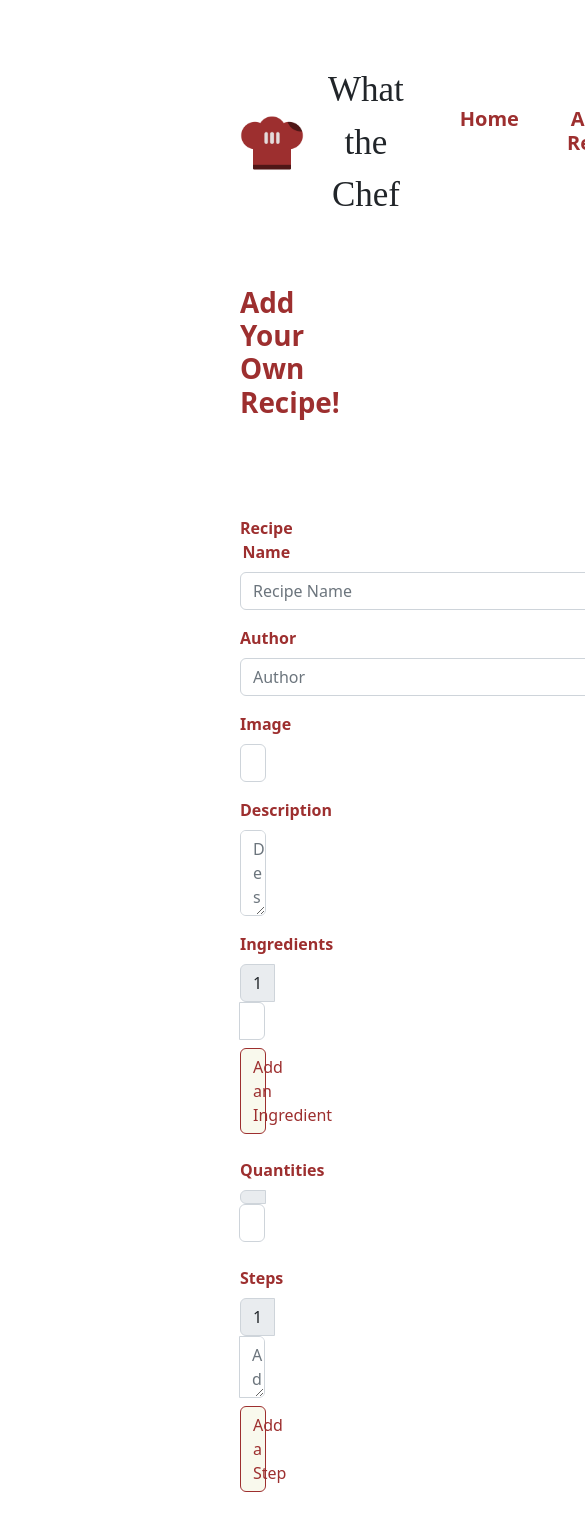
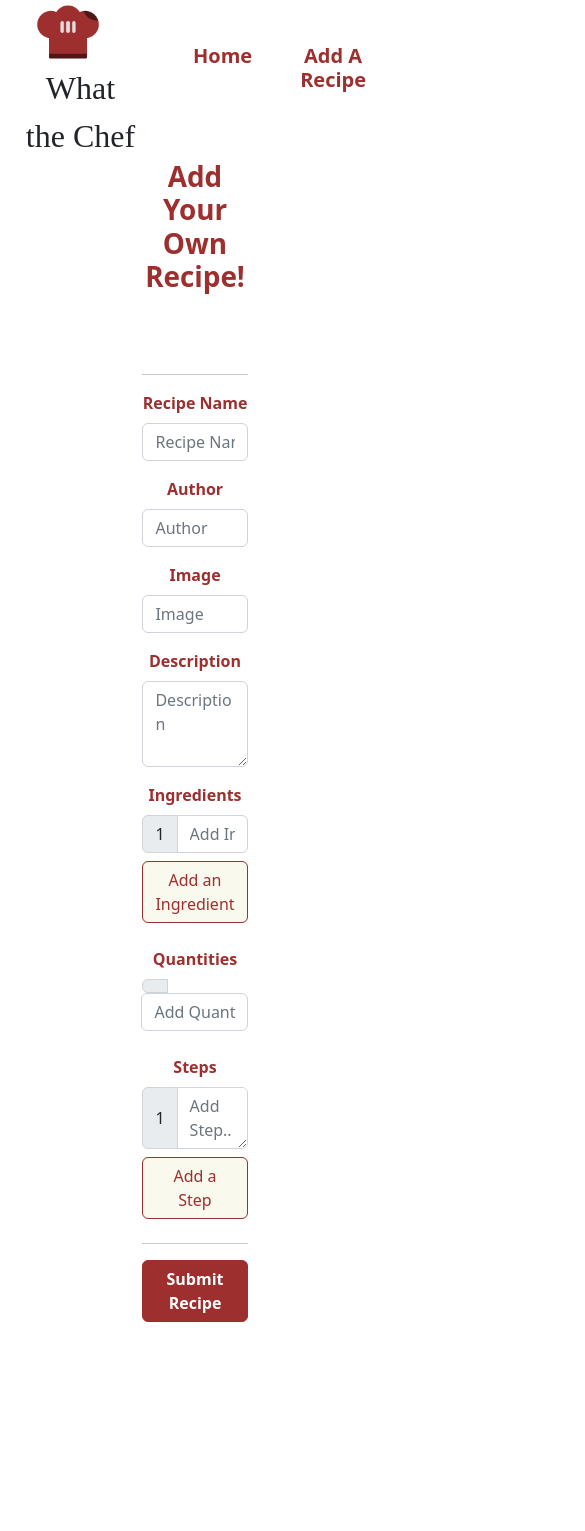
Before and after one commit to imandato/Milestone-2-Recipe-Project-Front, a React (Create React App) app: page /recipe/new in a window 390 px wide. Shown: the top 1531 px of the page, 585 px wide, since content can reach past the window. After the commit the page ends 1330 px from the top, so only its background shows below. Built offline with nearby package versions, Linux system fonts and the light colour scheme; a web font is replaced by a local one.

Commit message:
fixing responsive issues

```diff
--- a/package.json
+++ b/package.json
@@ -10,6 +10,7 @@
     "@testing-library/react": "^13.4.0",
     "@testing-library/user-event": "^13.5.0",
     "bootstrap": "^5.2.2",
+    "nodemon": "^2.0.20",
     "react": "^18.2.0",
     "react-axios": "^2.0.6",
     "react-bootstrap": "^2.5.0",
--- a/src/Components/AddRecipe.js
+++ b/src/Components/AddRecipe.js
@@ -76,39 +76,40 @@ const RecipeForm = () => {
     setStepList(steps);
   }
     return (
+      <div style={{display: "flex", justifyContent:"center"}}>
         <Form action="http://localhost:4000/recipe" method='POST' style={{marginLeft: "15rem", marginRight: "15rem"}}>
           <h1 style={{color: "rgba(157,47,47)", fontWeight: "bolder", marginBottom: "5rem"}}>Add Your Own Recipe!</h1>
           <hr/>
-          <Row className="align-items-center" style={{display: "flex", justifyContent: "space-around", }}>
+          <Row className="align-items-center" style={{ }}>
               <Col xs="auto">
                 <Form.Group className="mb-3" controlId="formRecipeName">
-                  <Form.Label style={{display: "flex", justifyContent: "start", fontWeight: "bolder",color: "rgba(157,47,47)"}}>Recipe Name</Form.Label>
-                  <Form.Control name="title" type="text" placeholder="Recipe Name" style={{width: "31rem"}} />
+                  <Form.Label style={{ fontWeight: "bolder",color: "rgba(157,47,47)"}}>Recipe Name</Form.Label>
+                  <Form.Control name="title" type="text" placeholder="Recipe Name" style={{maxWidth: "31rem"}} />
                 </Form.Group>
               </Col>
               <Col xs="auto">
                 <Form.Group className="mb-3" controlId="formAuthor">
-                  <Form.Label style={{display: "flex", justifyContent: "start", fontWeight: "bolder",color: "rgba(157,47,47)"}}>Author</Form.Label>
-                  <Form.Control type="text" placeholder="Author" name="author" style={{width: "31rem"}} />
+                  <Form.Label style={{ fontWeight: "bolder",color: "rgba(157,47,47)"}}>Author</Form.Label>
+                  <Form.Control type="text" placeholder="Author" name="author" style={{maxWidth: "31rem"}} />
                  </Form.Group>
               </Col>
           </Row>
 
           <Form.Group className="mb-3" controlId="formImage">
-            <Form.Label style={{display: "flex", justifyContent: "start", fontWeight: "bolder",color: "rgba(157,47,47)"}}>Image</Form.Label>
+            <Form.Label style={{ fontWeight: "bolder",color: "rgba(157,47,47)"}}>Image</Form.Label>
             <Form.Control type="text" name="image" placeholder="Image"  />
           </Form.Group>
           <Form.Group className="mb-3" controlId="formDescription">
-            <Form.Label style={{display: "flex", justifyContent: "start", fontWeight: "bolder",color: "rgba(157,47,47)"}}>Description</Form.Label>
+            <Form.Label style={{ fontWeight: "bolder",color: "rgba(157,47,47)"}}>Description</Form.Label>
             <Form.Control type="text" name="description" placeholder="Description" as="textarea" rows={3} />
           </Form.Group>
           <Form.Group className="mb-3" controlId="formDescription">
-            <Form.Label style={{display: "flex", justifyContent: "start", fontWeight: "bolder",color: "rgba(157,47,47)"}}>Ingredients</Form.Label>
+            <Form.Label style={{ fontWeight: "bolder",color: "rgba(157,47,47)"}}>Ingredients</Form.Label>
             {ingredientList.map((singleIngredient,index)=>(
               <div key={index}>
               <InputGroup className="mb-2">
                 <InputGroup.Text>{index+1}</InputGroup.Text>
-                <Form.Control style={{width:"45rem"}} id="inlineFormInputGroup" placeholder="Add Ingredient..." name="name" value={singleIngredient.ingredient} onChange={(e)=>handleIngredientChange(e,index)}/>
+                <Form.Control style={{maxWidth:"45rem"}} name="name" placeholder="Add Ingredient..."  value={singleIngredient.ingredient} onChange={(e)=>handleIngredientChange(e,index)}/>
               </InputGroup>
               <div style={{display:"flex", flexDirection:"column",justifyContent:"center", }}>
               {ingredientList.length -1 === index &&(
@@ -126,14 +127,14 @@ const RecipeForm = () => {
             ))}
           </Form.Group>
           <Form.Group className="mb-3" controlId="formDescription">
-            <Form.Label style={{display: "flex", justifyContent: "start", fontWeight: "bolder",color: "rgba(157,47,47)"}}>Quantities</Form.Label>
+            <Form.Label style={{ fontWeight: "bolder",color: "rgba(157,47,47)"}}>Quantities</Form.Label>
             {ingredientList.map((singleIngredient,index)=>(
               <div key={index}>
               <InputGroup className="mb-2">
                 <InputGroup.Text>{singleIngredient.ingredient}</InputGroup.Text>
                 {quantityList.map((singleQuantity,index)=>(
                   <div key={index}>
-                  <Form.Control id="inlineFormInputGroup" placeholder="Add Quantity..." name="quantity" value={singleQuantity.quantity} onChange={(e)=>handleQuantityChange(e,index)}/>
+                  <Form.Control  placeholder="Add Quantity..." name="quantity" value={singleQuantity.quantity} onChange={(e)=>handleQuantityChange(e,index)}/>
                   </div>
                 ))}
               </InputGroup>
@@ -153,12 +154,12 @@ const RecipeForm = () => {
             ))}
             </Form.Group>
           <Form.Group className="mb-3" controlId="formDescription">
-            <Form.Label style={{display: "flex", justifyContent: "start", fontWeight: "bolder",color: "rgba(157,47,47)"}}>Steps</Form.Label>
+            <Form.Label style={{ fontWeight: "bolder",color: "rgba(157,47,47)"}}>Steps</Form.Label>
             {stepList.map((singleStep,index)=>(
               <div key={index}>
               <InputGroup className="mb-2">
                 <InputGroup.Text>{index+1}</InputGroup.Text>
-                <Form.Control  id="inlineFormInputGroup" placeholder="Add Step..." as="textarea" rows={2} name="step_body" value={singleStep.step} onChange={(e)=>handleStepChange(e,index)}/>
+                <Form.Control   placeholder="Add Step..." as="textarea" rows={2} name="step_body" value={singleStep.step} onChange={(e)=>handleStepChange(e,index)}/>
               </InputGroup>
               <div style={{display:"flex", flexDirection:"column",justifyContent:"center", }}>
               {stepList.length -1 === index &&(
@@ -180,6 +181,7 @@ const RecipeForm = () => {
                 Submit Recipe
           </Button></Link>
         </Form>
+        </div>
       );
     }
 export default RecipeForm
--- a/src/Components/Gallery.js
+++ b/src/Components/Gallery.js
@@ -1,6 +1,7 @@
 import React, { useState, useEffect } from 'react';
 import Card from 'react-bootstrap/Card';
 import Button from 'react-bootstrap/Button';
+import "./css/gallery.css"
 
 
 //we’ll use Axios to fetch the data from the URL endpoint
@@ -52,13 +53,13 @@ return (
      <header>
       <h1 style={{ marginBottom: "60px", textAlign: "center" }}>Recipe Gallery</h1>
       </header>
-      <div className='item-container' style={{marginLeft: "11rem", marginRight: "11rem"}}>
+      <div className='item-container'>
       {recipeCards.map((recipeCard) => (
       <Card style={{ width: '20rem', marginBottom: "10px" }}>
         <div className='recipe-card' key={recipeCard.recipe_id}>
           <Card.Body>
             <Card.Title style={{ fontWeight: "bold", textAlign: "left" }}>{recipeCard.title}</Card.Title>
-            <Card.Img style={{ height: "190px", width: "280px", border: "1px solid #E8E9EB", borderRadius: "10px", marginTop: "10px", marginBottom: "10px" }} variant='top' src={recipeCard.image} alt='Food Image' />
+            <Card.Img style={{ height: "190px", maxWidth: "280px", border: "1px solid #E8E9EB", borderRadius: "10px", marginTop: "10px", marginBottom: "10px" }} variant='top' src={recipeCard.image} alt='Food Image' />
             <Card.Text style={{ textAlign: "left", fontWeight: "bold", color: "#b5460f" }} variant="body2" color="text.secondary">{recipeCard.author}</Card.Text>
             <Card.Text style={{ textAlign: "justify" }}>{recipeCard.description}</Card.Text>
             <Button style={{ backgroundColor: "#b5460f", border: "1px solid grey" }} href={`/recipe/${recipeCard.recipe_id}`}>Read more</Button>
--- a/src/Components/NavBar.js
+++ b/src/Components/NavBar.js
@@ -1,6 +1,6 @@
 import React from 'react'
 import chef from '../assets/chef.png'
-import "./navbar.css"
+import "../Components/css/navbar.css"
 import { Link } from "react-router-dom";
 
 function NavBar(){
--- a/src/Components/SearchForm.js
+++ b/src/Components/SearchForm.js
@@ -1,6 +1,7 @@
 import React from 'react'
 import Card from 'react-bootstrap/Card'
 import Form from 'react-bootstrap/Form'
+import './css/searchform.css'
 
 function SearchForm(props){
     return(
--- /dev/null
+++ b/src/Components/css/gallery.css
@@ -0,0 +1,24 @@
+*{
+    box-sizing: border-box;
+}
+
+.item-container{
+    width: 70%;
+    margin: 0 auto;
+    display: flex;
+    justify-content: space-evenly;
+    gap: 4rem;
+}
+
+.recipe-card{
+    flex:2 0 21%;;
+}
+
+.card-img{
+  height: "9px";
+   width: "280px";
+  border: "1px solid #E8E9EB";
+ border-radius: "10px";
+  margin-top: "10px";
+ margin-bottom: "10px";
+}
--- a/src/Components/navbar.css
+++ b/src/Components/css/navbar.css
@@ -2,32 +2,32 @@
     display: flex;
     justify-content: space-between;
     align-items: center;
-    padding:  4rem 15rem;
+    /* padding:  4rem 15rem; */
 }
 
-#navbar_logo{
+/* #navbar_logo{
     display: flex;
     flex-direction: row;
     align-items: center;
     justify-content: center;
-}
+} */
 
 #name{
     font-family: var(--font-family);
     padding-left: 1.5rem;
-    font-size: 35px;
+    font-size: 2rem;
 }
 
 #logo{
     height: 4rem;
 }
 
-#navbar_links{
+/* #navbar_links{
     flex: 1;
     display: flex;
     justify-content: flex-end;
     align-items: center;
-}
+} */
 
 ul{
     list-style: none;
--- /dev/null
+++ b/src/Components/css/searchform.css
@@ -0,0 +1,13 @@
+*{
+    box-sizing: border-box;
+}
+
+.food-pic{
+     height: "570px";
+     width: "55%" ;
+     position: "relative";
+     left: "80px";
+     border-radius: "10px";
+     margin-bottom: "70px";
+     border: "1px solid #E8E9EB";
+}
```
Also changed, not shown: src/Components/css/addrecipe.css (renamed from src/Components/addrecipe.css), src/Components/css/editrecipe.css (renamed from src/Components/editrecipe.css), 1 other file (tests, documents, lock files or other folders).
